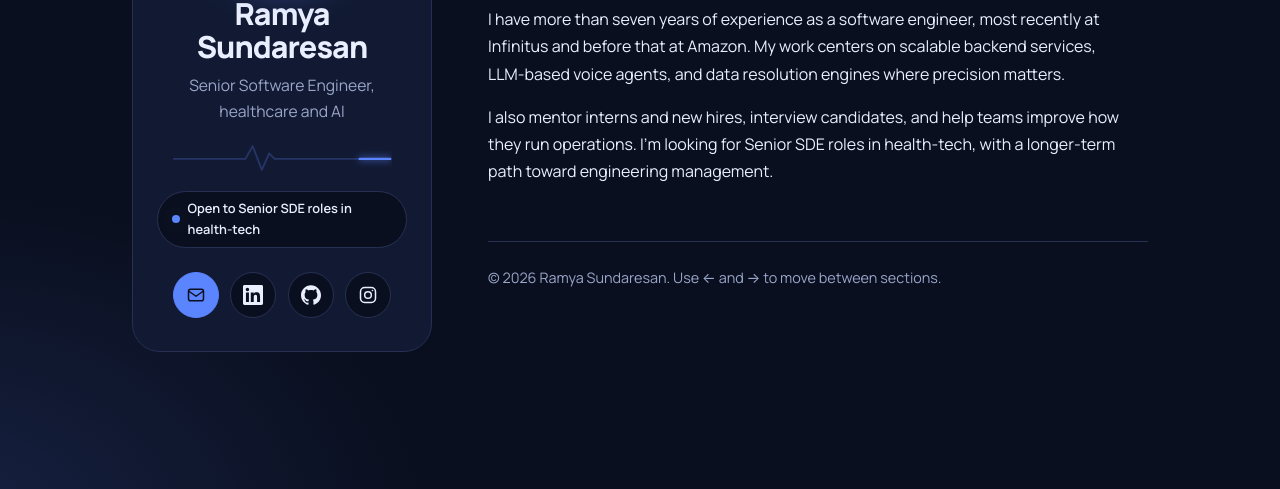
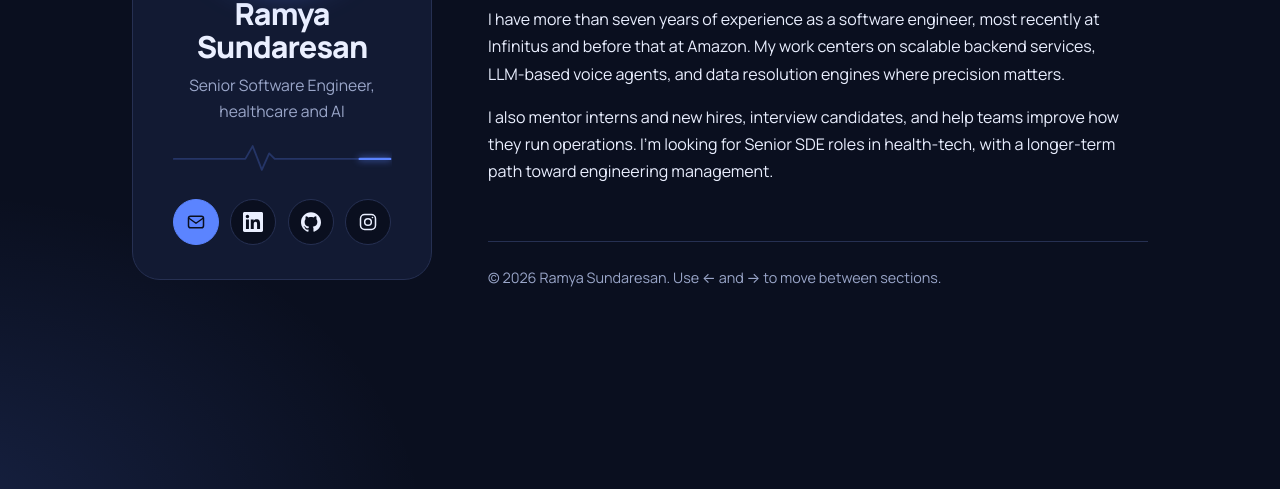
Before and after one commit to rsb1794/website, a plain HTML site: page index.html in a window 1280 px wide. Shown: the part 311-800 px from the top of the page. Drawn offline with Linux system fonts and the light colour scheme.

Commit message:
Update index.html

```diff
--- a/index.html
+++ b/index.html
@@ -96,7 +96,6 @@ footer{margin-top:3.5rem;padding:1.5rem 0 2rem;border-top:1px solid var(--line);
   <h1>Ramya Sundaresan</h1>
   <p class="role">Senior Software Engineer, healthcare and AI</p>
   <svg class="ecg" viewBox="0 0 240 34" aria-hidden="true"><path class="base" pathLength="100" d="M2 18H72L80 18L88 4L98 30L106 12L112 18H238"/><path class="beat" pathLength="100" d="M2 18H72L80 18L88 4L98 30L106 12L112 18H238"/></svg>
-  <span class="status"><span class="dot"></span>Open to Senior SDE roles in health-tech</span>
   <ul class="links">
     <li><a class="btn main" href="mailto:rsb1794@gmail.com" aria-label="Email" title="Email"><svg class="st" viewBox="0 0 24 24" aria-hidden="true"><rect x="3" y="5" width="18" height="14" rx="2.5"/><path d="M3.5 7.5 12 13.5l8.5-6"/></svg></a></li>
     <li><a class="btn" href="https://www.linkedin.com/in/rss94/" aria-label="LinkedIn" title="LinkedIn"><svg viewBox="0 0 24 24" aria-hidden="true"><path d="M20.447 20.452h-3.554v-5.569c0-1.328-.027-3.037-1.852-3.037-1.853 0-2.136 1.445-2.136 2.939v5.667H9.351V9h3.414v1.561h.046c.477-.9 1.637-1.85 3.37-1.85 3.601 0 4.267 2.37 4.267 5.455v6.286zM5.337 7.433c-1.144 0-2.063-.926-2.063-2.065 0-1.138.92-2.063 2.063-2.063 1.14 0 2.064.925 2.064 2.063 0 1.139-.925 2.065-2.064 2.065zm1.782 13.019H3.555V9h3.564v11.452zM22.225 0H1.771C.792 0 0 .774 0 1.729v20.542C0 23.227.792 24 1.771 24h20.451C23.2 24 24 23.227 24 22.271V1.729C24 .774 23.2 0 22.222 0h.003z"/></svg></a></li>
```
